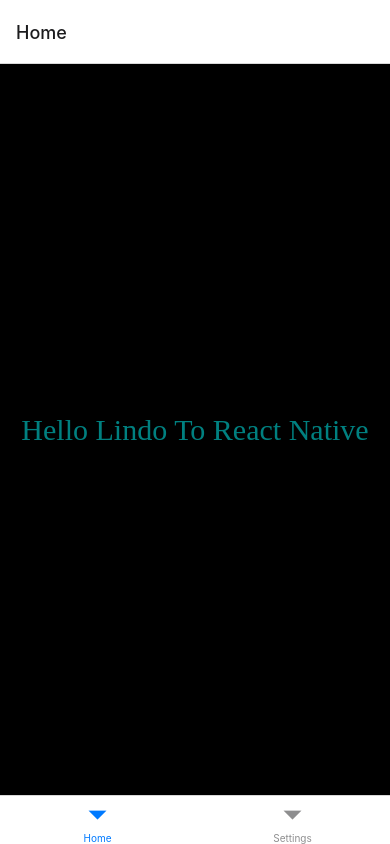
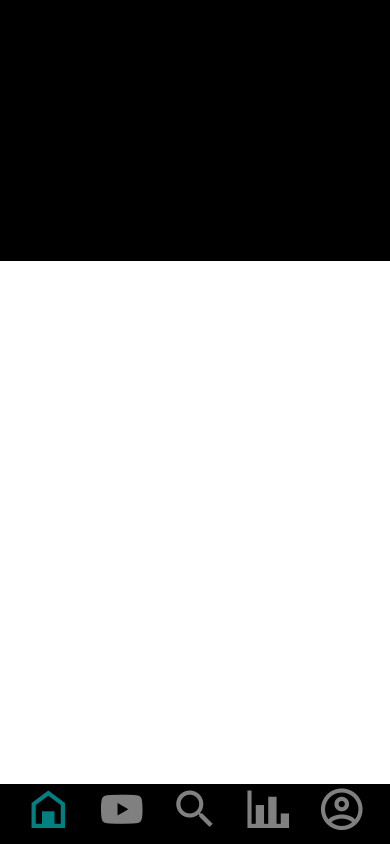
Before and after one commit to Lindo-pineapple/Tidal-Challenge, a React Native app: screen / in a window 390 px wide. Built offline with nearby package versions, Linux system fonts and the light colour scheme.

Commit message:
add bottom nav icons

```diff
--- a/App.tsx
+++ b/App.tsx
@@ -1,9 +1,6 @@
 import React from 'react';
-import {Text, View, StyleSheet} from 'react-native';
-import {NavigationContainer} from '@react-navigation/native';
-import {createBottomTabNavigator} from '@react-navigation/bottom-tabs';
-
-const Tab = createBottomTabNavigator();
+import {View, StyleSheet} from 'react-native';
+import Icon from 'react-native-vector-icons/MaterialCommunityIcons';
 
 const styles = StyleSheet.create({
   main: {
@@ -12,28 +9,50 @@
     alignItems: 'center',
     backgroundColor: 'black',
   },
+  buttonStyles: {
+    flexDirection: 'row',
+    alignContent: 'space-evenly',
+    justifyContent: 'space-evenly',
+    backgroundColor: 'black',
+    height: 60,
+  },
+  container: {
+    flex: 1,
+    backgroundColor: 'black',
+  },
   customText: {
     color: 'teal',
-    fontSize: 30,
+    fontSize: 50,
     fontFamily: 'AvenirLTProRoman',
   },
 });
 
-function DummyFumc() {
+function IconButton(props: {iconName: string; color?: string}) {
   return (
-    <View style={styles.main}>
-      <Text style={styles.customText}>Hello Lindo To React Native</Text>
+    <View style={styles.buttonStyles} testID={'navigateBack'}>
+      <Icon name={props.iconName} size={50} color={props.color} />
     </View>
   );
 }
 
 export default function App() {
   return (
-    <NavigationContainer>
-      <Tab.Navigator>
-        <Tab.Screen name="Home" component={DummyFumc} />
-        <Tab.Screen name="Settings" component={DummyFumc} />
-      </Tab.Navigator>
-    </NavigationContainer>
+    <View
+      style={[
+        styles.container,
+        {
+          flexDirection: 'column',
+        },
+      ]}>
+      <View style={{flex: 1, backgroundColor: 'black'}} />
+      <View style={{flex: 2, backgroundColor: 'white'}} />
+      <View style={styles.buttonStyles}>
+        <IconButton iconName="home-variant-outline" color="teal" />
+        <IconButton iconName="youtube" color="grey" />
+        <IconButton iconName="magnify" color="grey" />
+        <IconButton iconName="chart-bar" color="grey" />
+        <IconButton iconName="account-circle-outline" color="grey" />
+      </View>
+    </View>
   );
 }
--- a/package.json
+++ b/package.json
@@ -23,11 +23,13 @@
     "@react-native/metro-config": "0.74.85",
     "@react-native/typescript-config": "0.74.85",
     "@types/react": "^18.2.6",
+    "@types/react-native-vector-icons": "^6.4.18",
     "@types/react-test-renderer": "^18.0.0",
     "babel-jest": "^29.6.3",
     "eslint": "^8.19.0",
     "jest": "^29.6.3",
     "prettier": "2.8.8",
+    "react-native-vector-icons": "^10.1.0",
     "react-test-renderer": "18.2.0",
     "typescript": "5.0.4"
   },
```
Also changed, not shown: 3 other files (tests, documents, lock files or other folders).
